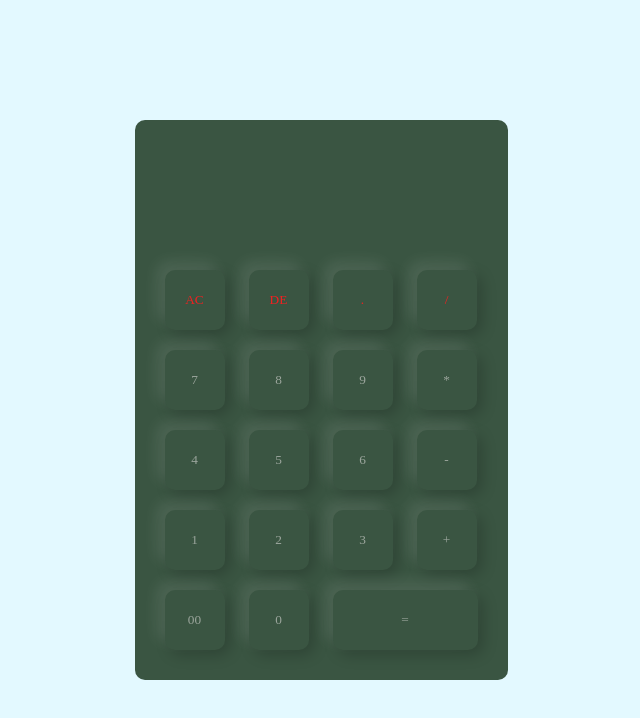
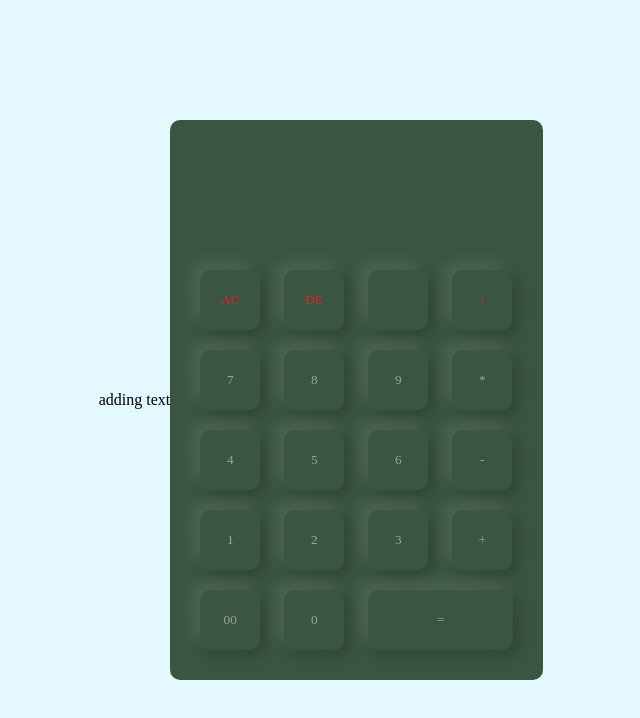
Before and after one commit to zvi101/testingCommandGit, a plain HTML site: page index.html in a window 1280 px wide. Shown: the whole page, without its empty margins (319-959 px from the left). Drawn offline with Linux system fonts and the light colour scheme.

Commit message:
addinig text

```diff
--- a/index.html
+++ b/index.html
@@ -10,6 +10,9 @@
 
 <body>
     <div class="container">
+        <div class="a">
+            <a>adding text</a>
+        </div>
         <div class="calculator">
             <form>
                 <div class="display">
```
